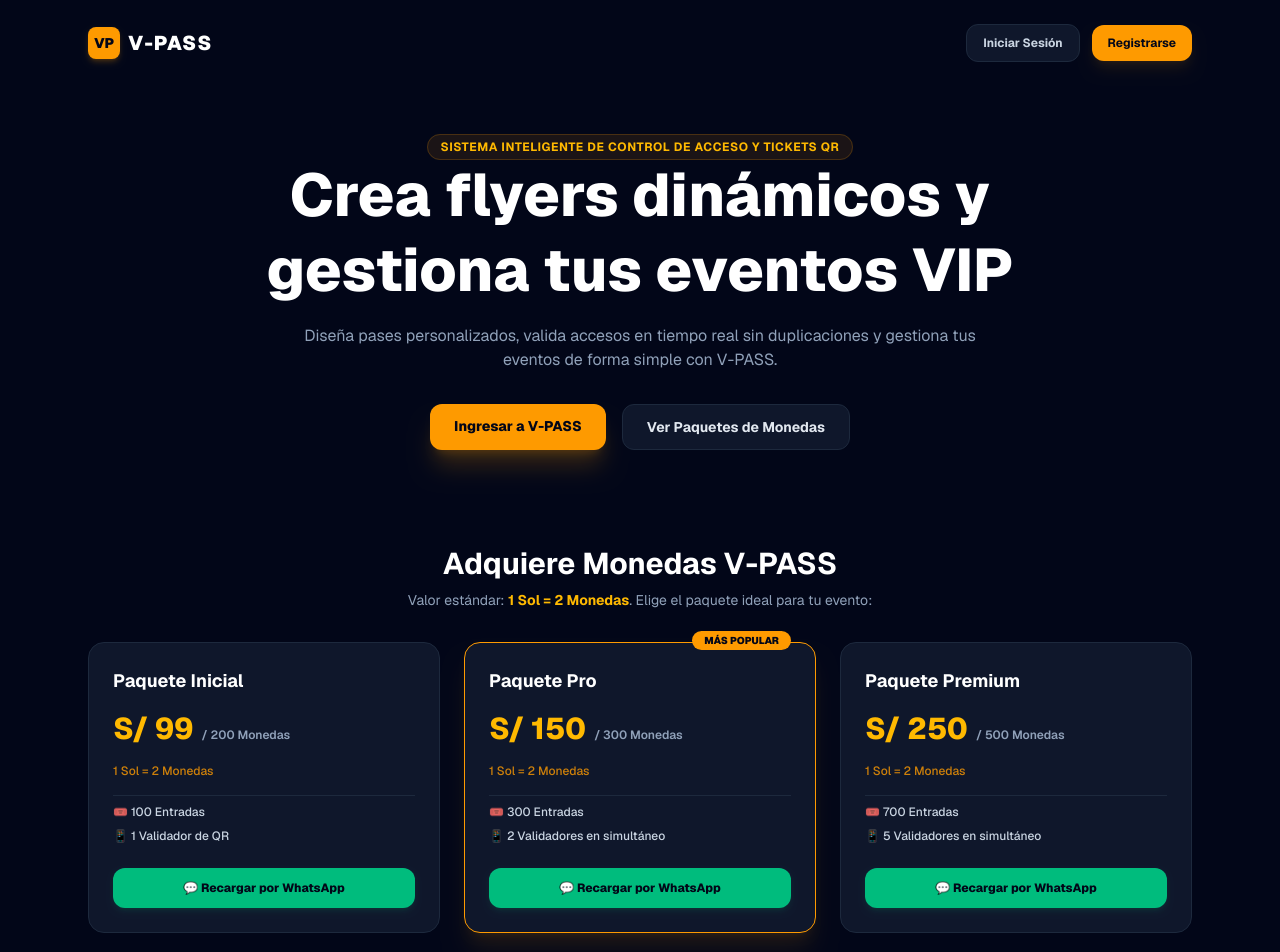
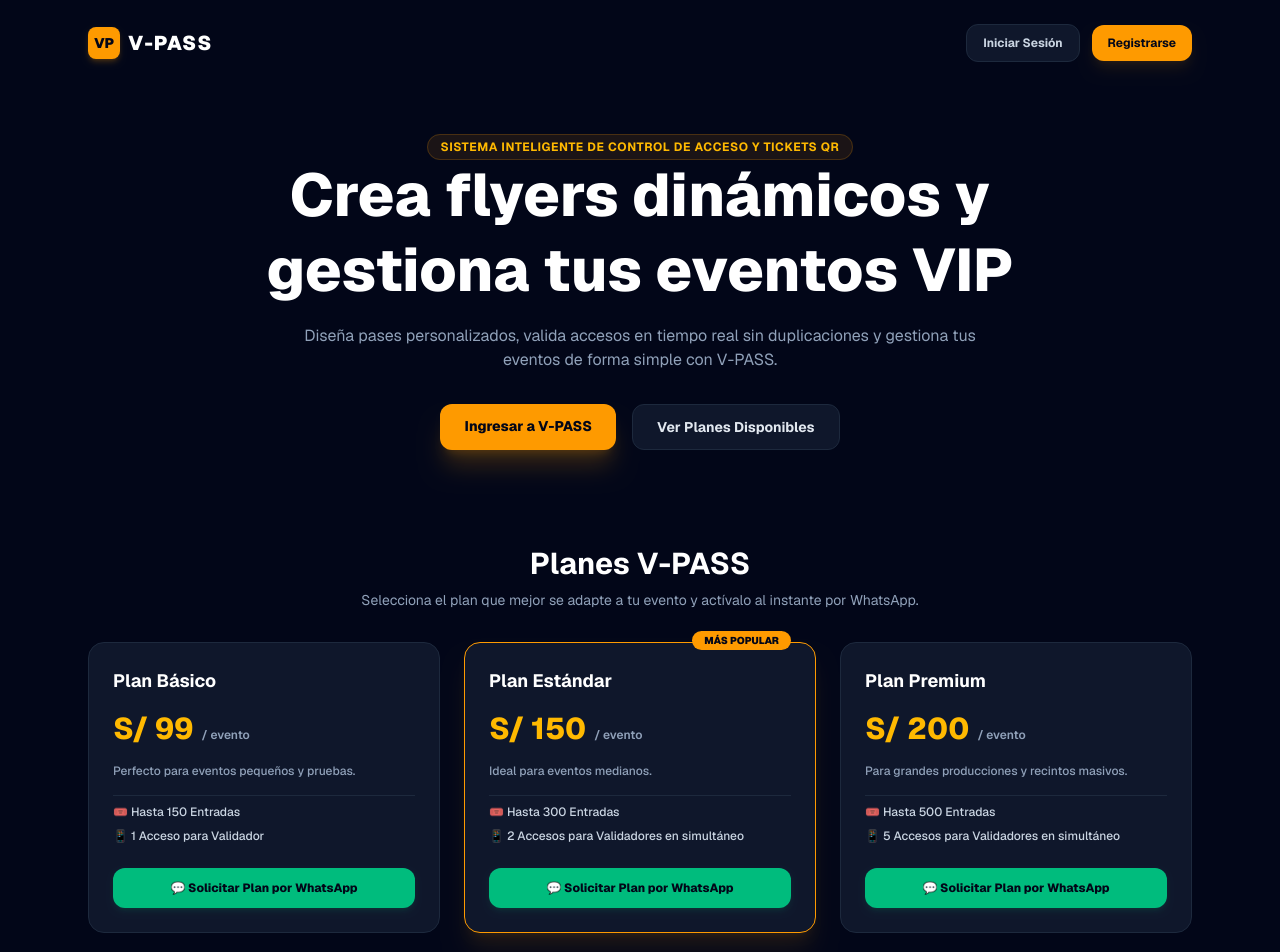
Before and after one commit to ericemilianoescobar-collab/vpass-web, a Next.js app: page / in a window 1280 px wide. Shown: the top 952 px of the page. Built offline with nearby package versions, Linux system fonts and the light colour scheme.

Commit message:
Cambiar precios a Soles por evento y actualizar planes Básico Estándar y Premium

```diff
--- a/app/page.tsx
+++ b/app/page.tsx
@@ -3,32 +3,29 @@
 import Link from 'next/link';
 
 export default function Home() {
-  const paquetes = [
+  const planes = [
     {
-      nombre: 'Paquete Inicial',
+      nombre: 'Plan Básico',
       precio: 'S/ 99',
-      monedas: '200 Monedas',
-      descripcion: '1 Sol = 2 Monedas',
-      detalles: ['🎟️ 100 Entradas', '📱 1 Validador de QR'],
-      link: `https://wa.me/51921543755?text=${encodeURIComponent('¡Hola V-PASS! 👋 Quisiera adquirir el Paquete Inicial de S/ 99 (200 Monedas).')}`,
+      descripcion: 'Perfecto para eventos pequeños y pruebas.',
+      detalles: ['🎟️ Hasta 150 Entradas', '📱 1 Acceso para Validador'],
+      link: `https://wa.me/51921543755?text=${encodeURIComponent('¡Hola V-PASS! 👋 Quisiera adquirir el Plan Básico de S/ 99.')}`,
       popular: false,
     },
     {
-      nombre: 'Paquete Pro',
+      nombre: 'Plan Estándar',
       precio: 'S/ 150',
-      monedas: '300 Monedas',
-      descripcion: '1 Sol = 2 Monedas',
-      detalles: ['🎟️ 300 Entradas', '📱 2 Validadores en simultáneo'],
-      link: `https://wa.me/51921543755?text=${encodeURIComponent('¡Hola V-PASS! 👋 Quisiera adquirir el Paquete Pro de S/ 150 (300 Monedas).')}`,
+      descripcion: 'Ideal para eventos medianos.',
+      detalles: ['🎟️ Hasta 300 Entradas', '📱 2 Accesos para Validadores en simultáneo'],
+      link: `https://wa.me/51921543755?text=${encodeURIComponent('¡Hola V-PASS! 👋 Quisiera adquirir el Plan Estándar de S/ 150.')}`,
       popular: true,
     },
     {
-      nombre: 'Paquete Premium',
-      precio: 'S/ 250',
-      monedas: '500 Monedas',
-      descripcion: '1 Sol = 2 Monedas',
-      detalles: ['🎟️ 700 Entradas', '📱 5 Validadores en simultáneo'],
-      link: `https://wa.me/51921543755?text=${encodeURIComponent('¡Hola V-PASS! 👋 Quisiera adquirir el Paquete Premium de S/ 250 (500 Monedas).')}`,
+      nombre: 'Plan Premium',
+      precio: 'S/ 200',
+      descripcion: 'Para grandes producciones y recintos masivos.',
+      detalles: ['🎟️ Hasta 500 Entradas', '📱 5 Accesos para Validadores en simultáneo'],
+      link: `https://wa.me/51921543755?text=${encodeURIComponent('¡Hola V-PASS! 👋 Quisiera adquirir el Plan Premium de S/ 200.')}`,
       popular: false,
     },
   ];
@@ -80,25 +77,25 @@
               Ingresar a V-PASS
             </Link>
             <a
-              href="#paquetes"
+              href="#planes"
               className="bg-slate-900 hover:bg-slate-800 text-slate-200 font-bold text-sm px-6 py-3 rounded-xl border border-slate-800 transition"
             >
-              Ver Paquetes de Monedas
+              Ver Planes Disponibles
             </a>
           </div>
         </div>
 
-        {/* Sección de Recarga de Monedas */}
-        <section id="paquetes" className="space-y-8 pt-8">
+        {/* Sección de Planes */}
+        <section id="planes" className="space-y-8 pt-8">
           <div className="space-y-2">
-            <h2 className="text-2xl md:text-3xl font-bold text-white">Adquiere Monedas V-PASS</h2>
+            <h2 className="text-2xl md:text-3xl font-bold text-white">Planes V-PASS</h2>
             <p className="text-xs md:text-sm text-slate-400">
-              Valor estándar: <span className="text-amber-400 font-bold">1 Sol = 2 Monedas</span>. Elige el paquete ideal para tu evento:
+              Selecciona el plan que mejor se adapte a tu evento y actívalo al instante por WhatsApp.
             </p>
           </div>
 
           <div className="grid grid-cols-1 md:grid-cols-3 gap-6 text-left">
-            {paquetes.map((pkg, idx) => (
+            {planes.map((pkg, idx) => (
               <div
                 key={idx}
                 className={`relative bg-slate-900 border ${
@@ -114,13 +111,13 @@
                   <h3 className="text-lg font-bold text-white">{pkg.nombre}</h3>
                   <div className="flex items-baseline gap-2">
                     <span className="text-3xl font-extrabold text-amber-400">{pkg.precio}</span>
-                    <span className="text-xs font-semibold text-slate-400">/ {pkg.monedas}</span>
+                    <span className="text-xs font-semibold text-slate-400">/ evento</span>
                   </div>
-                  <p className="text-xs text-amber-500/80 font-medium">{pkg.descripcion}</p>
+                  <p className="text-xs text-slate-400 font-medium">{pkg.descripcion}</p>
 
                   <ul className="space-y-2 pt-2 border-t border-slate-800">
                     {pkg.detalles.map((detalle, dIdx) => (
-                      <li key={dIdx} className="text-xs text-slate-300 font-medium flex items-center gap-1.5">
+                      <li key={dIdx} className="text-xs text-slate-300 font-medium flex items-center gap-1.5 font-sans">
                         {detalle}
                       </li>
                     ))}
@@ -133,7 +130,7 @@
                   rel="noopener noreferrer"
                   className="w-full text-center bg-emerald-500 hover:bg-emerald-600 text-slate-950 font-extrabold py-3 px-4 rounded-xl text-xs transition shadow-md shadow-emerald-500/10 block"
                 >
-                  💬 Recargar por WhatsApp
+                  💬 Solicitar Plan por WhatsApp
                 </a>
               </div>
             ))}
--- a/package.json
+++ b/package.json
@@ -16,7 +16,8 @@
     "next": "16.3.1",
     "qrcode.react": "^4.2.0",
     "react": "19.2.8",
-    "react-dom": "19.2.8"
+    "react-dom": "19.2.8",
+    "xlsx": "^0.18.5"
   },
   "devDependencies": {
     "@tailwindcss/postcss": "^4",
```
Also changed, not shown: 1 other file (tests, documents, lock files or other folders).
